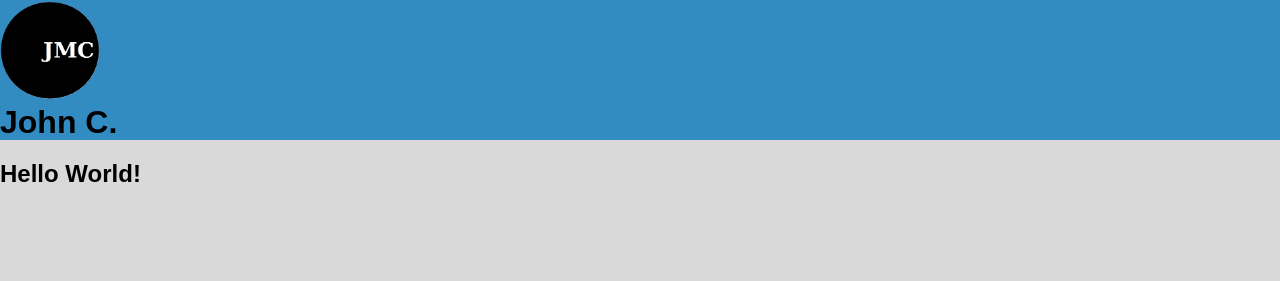
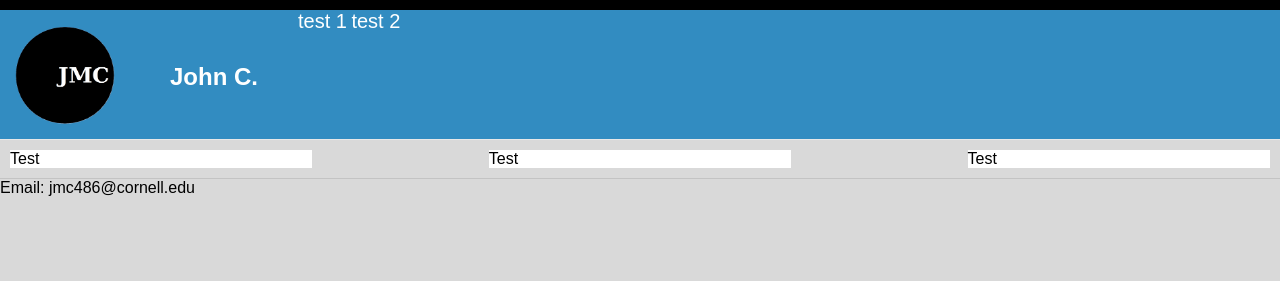
Before and after one commit to johncko/johncko.github.io, a plain HTML site: page index.html in a window 1280 px wide. Drawn offline with Linux system fonts and the light colour scheme.

Commit message:
old changes

```diff
--- a/index.html
+++ b/index.html
@@ -3,14 +3,32 @@
 <title>John C.</title>
 <meta name="viewport" content="width=device-width, initial-scale=1">
 <link rel="stylesheet" href="main.css">
+
 <body>
 
-<div id = "jc-header">
-	<img src="jmc_blank.png" width = "100px" height = "100px" padding = "10px">
-	<h1>John C.</h1>
+<div class="wrapper">
+	<div id = "jc-header">
+	<div id ="logo-box">
+		<img src="jmc_blank.png" width = "100px" height = "100px" padding = "10px">
+	</div>
+	<h1 id = "site-title">John C.</h1>
+	<nav class = "site-nav">
+		<a id ="nav-link">test 1</a>
+		<a id ="nav-link">test 2</a>
+	</nav>
+	</div>
+</div>
+<div class="centered">
+<section class="cards">
+<article class="card">Test</article>
+<article class="card">Test</article>
+<article class="card">Test</article>
+</section>
 </div>
 
-<h2>Hello World!</h2>
 
+<div id = "site-footer">
+	<b>Email: </b>jmc486@cornell.edu
+</div>
 </body>
 </html>
--- a/main.css
+++ b/main.css
@@ -1,12 +1,45 @@
+html, body, div, span, applet, object, iframe, h1, h2, h3, h4, h5, h6, p, blockquote, pre, a, abbr, acronym, address, big, cite, code, del, dfn, em, img, ins, kbd, q, s, samp, small, strike, strong, sub, sup, tt, var, b, u, i, center, dl, dt, dd, ol, ul, li, fieldset, form, label, legend, table, caption, tbody, tfoot, thead, tr, th, td, article, aside, canvas, details, embed, figure, figcaption, footer, header, hgroup, menu, nav, output, ruby, section, summary, time, mark, audio, video {
+  border: 0;
+  font-size: 100%;
+  font: inherit;
+  vertical-align: baseline;
+  margin: 0;
+  padding: 0;
+}
 
+html {
+	font-family: ubuntu sans-serif;
+}
+
+*{box-sizing: border-box;}
+
+.cards {
+	display: flex;
+	flex-wrap: wrap;
+	justify-content: space-between;
+	padding: 10px;
+}
+
+.card {
+	flex: 0 1 24%;
+	background-color: white;
+}
 
 body {
-	display: block;
 	font-family: Arial, Helvetica, sans-serif;
 	background: #D9D9D9;
 	margin: 0;
 	padding: 0;
+	-webkit-text-size-adjust: 100%;
+	-webkit-font-feature-settings: "kern" 1;
+	-moz-font-feature-settings: "kern" 1;
+	font-kerning: normal;
+	font-feture-settings: "kern" 1;
+	-o-font-feature-settings: "kern" 1;
+	line-height: normal;
 	}
+
+
 
 @media screen and (min-width: 769px) {
 	#jc-header {
@@ -15,14 +48,56 @@ body {
 	}
 }
 
+.wrapper{
+	margin-left: auto;
+	margin-right: auto;
+}
+
+.wrapper:after{
+	content: "";
+	display: table;
+	clear: both;
+}
+
 #jc-header {
-    position: relative;
-    height: 140px;
-    width: 100%;
-    background: #328cc1;
-    text-align: left;
-	padding:0px;
+	display: flex;
+	border-top: 10px solid black;
+	border-bottom: 1px solid #e8e8e8;
+	position: relative;
+	height: 140px;
+	background: #328cc1;
+	text-align: left;
+	padding:0;
 	margin:0;
+}
+
+#logo-box {
+	padding: 15px;
+}
+
+/**need to fix this, padding is wrong*/
+#site-title{
+	font-size: 24px;
+	font-weight: bold;
+	line-height: 54px;
+	float:left;
+	color:white;
+	padding: 40px;
+}
+
+#site-nav{
+	float: right;
+	line-height: 54px;
+}
+
+#nav-link{
+	color: white;
+	font-size: 20px;
+}
+
+#site-footer{
+	height: 100px;
+	border-top: 1px solid rgba(0,0,0,0.1);
 }
 
 .top-container {
```
